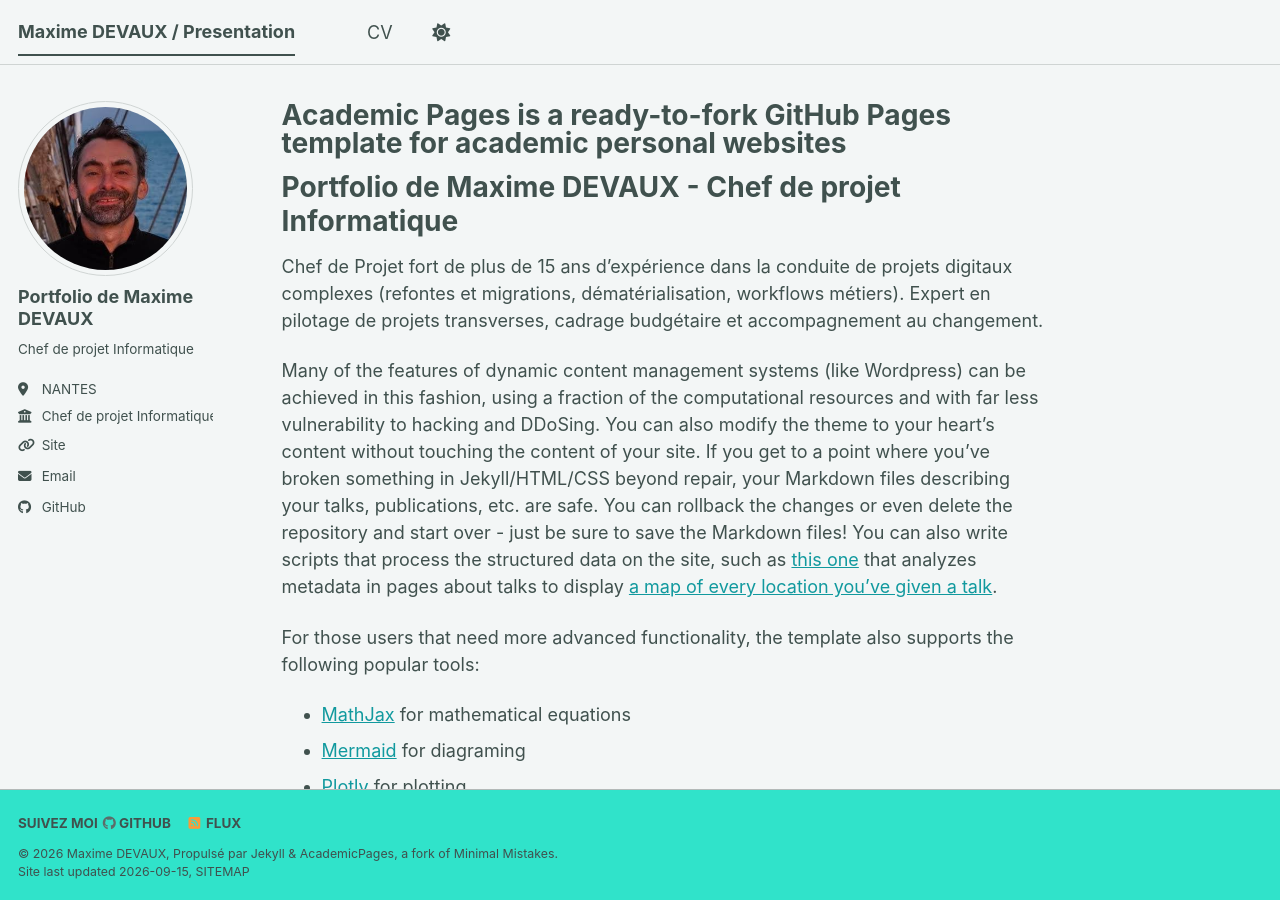
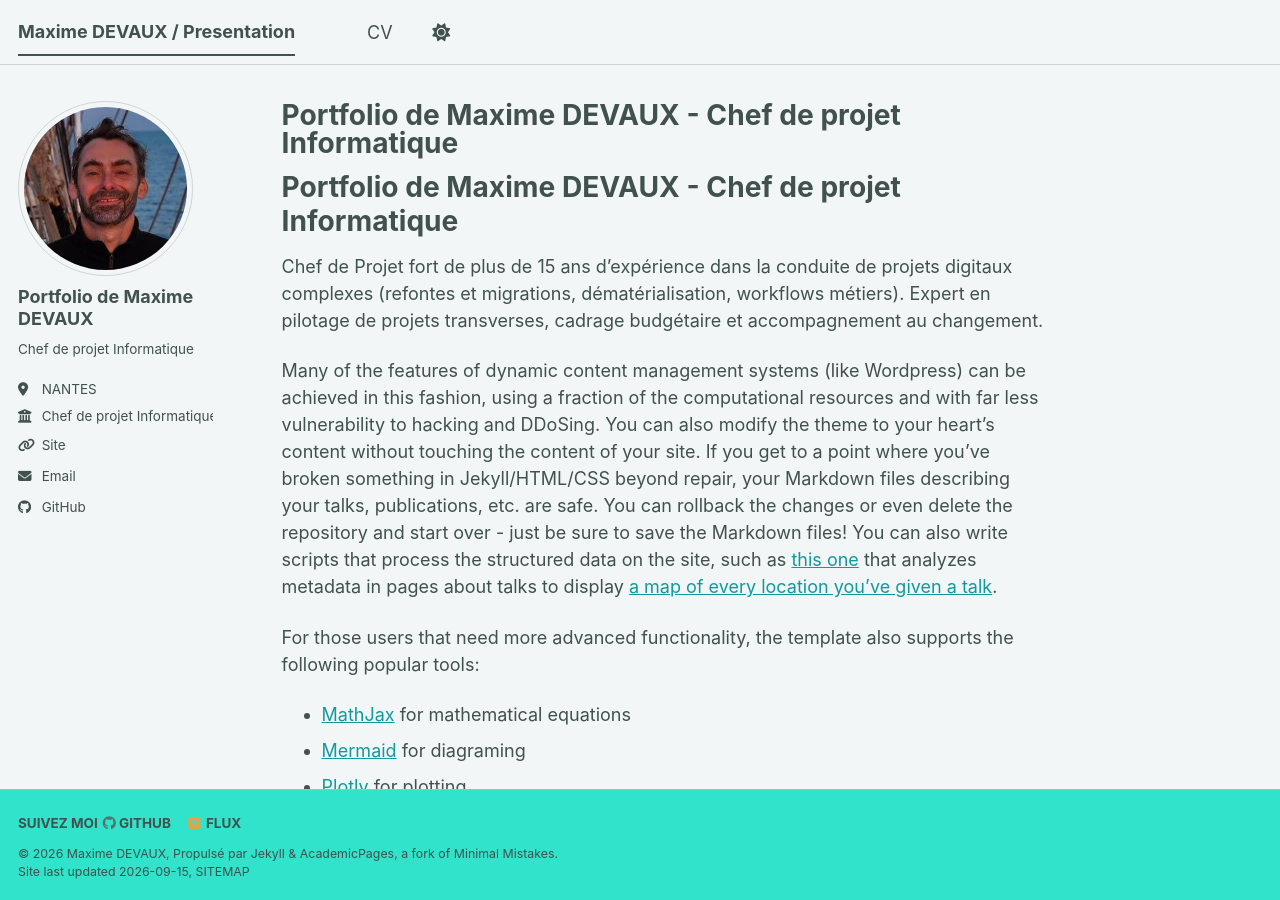
Before and after one commit to maximedevaux/maximedevaux.github.io, a Jekyll site: the page built from _pages/about.md, in a window 1280 px wide and 900 px high. Built offline with Jekyll 4.4.1, drawn with Linux system fonts in a browser that asks for light colours; a style sheet for code colours, icons or effects is not loaded.

Commit message:
Update title in about.md for personal portfolio

```diff
--- a/_pages/about.md
+++ b/_pages/about.md
@@ -1,6 +1,6 @@
 ---
 permalink: /
-title: "Academic Pages is a ready-to-fork GitHub Pages template for academic personal websites"
+title: "Portfolio de Maxime DEVAUX - Chef de projet Informatique"
 author_profile: true
 redirect_from:
   - /about/
```
